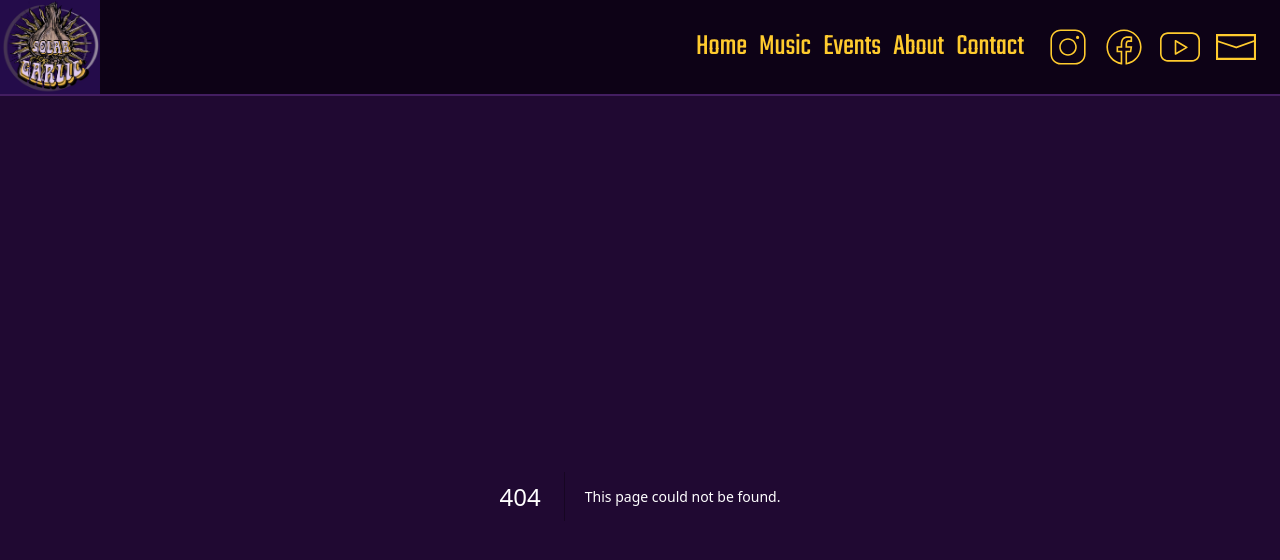
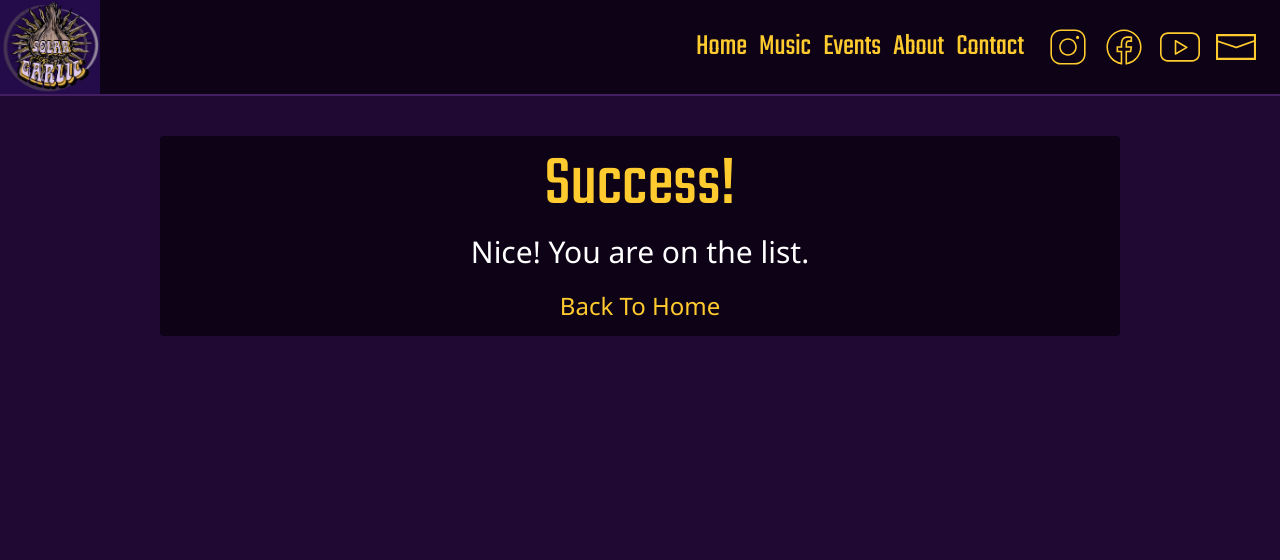
Before and after one commit to galbwe/solar-garlic-website, a Next.js app: page /success in a window 1280 px wide. Before the commit this address had no page. Shown: the top 560 px of the page. Built offline with nearby package versions, Linux system fonts and the light colour scheme.

Commit message:
Add success page for mailing list signup

```diff
--- /dev/null
+++ b/src/app/success/page.tsx
@@ -0,0 +1,22 @@
+import Link from "next/link";
+import { teko } from "@/fonts";
+
+// page that we redirect to on email verification success when signing up for the mailing list
+
+export default function Success() {
+  return (
+    <section className="w-full h-full flex justify-center align-center">
+      <div className="bg-purple-dark w-full lg:w-3/4 lg:mt-10 h-1/4 rounded p-4 flex flex-col justify-center align-center gap-3">
+        <h1 className={`${teko.className} text-yellow text-7xl text-center`}>
+          Success!
+        </h1>
+        <p className="text-2xl lg:text-3xl text-center mb-2">
+          Nice! You are on the list.
+        </p>
+        <p className="text-2xl lg:text-2xl text-yellow text-center hover:underline w-full">
+          <Link href="/">Back To Home</Link>
+        </p>{" "}
+      </div>
+    </section>
+  );
+}
```
